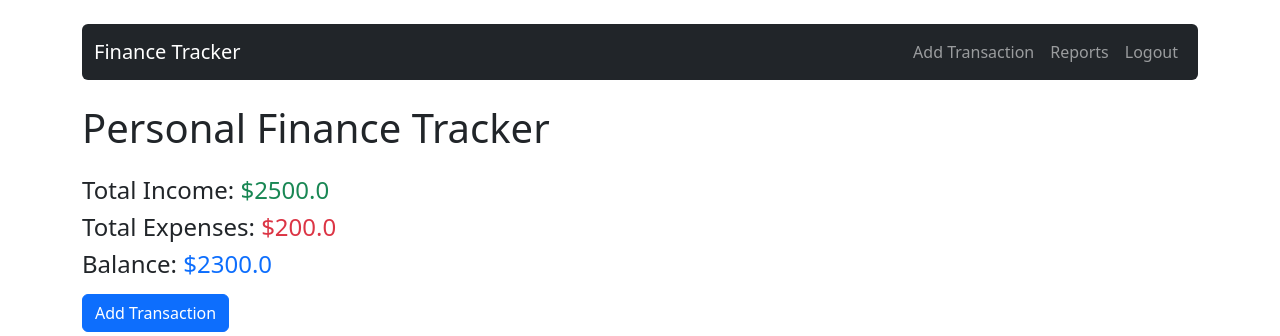
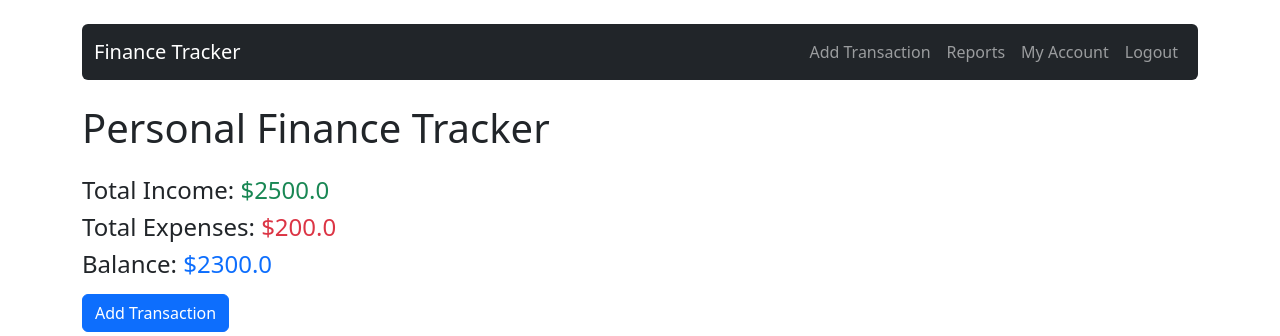
Before and after one commit to CameronSteensma/Personal_Finance_Tracker, a Django app: page / in a window 1280 px wide. Shown: the top 336 px of the page. Run offline with Django 5.2, Linux system fonts and the light colour scheme; a user stored in the database is signed in; data comes from the database, SQL or seed files in the repository; both versions use the stored data as it was after the commit.

Commit message:
Added account link to navigation bar

```diff
--- a/transactions/templates/transactions/transaction_list.html
+++ b/transactions/templates/transactions/transaction_list.html
@@ -23,6 +23,9 @@
                         <a class="nav-link" href="{% url 'reports' %}">Reports</a>
                     </li>
                     {% if user.is_authenticated %}
+                    <li class="nav-item">
+                        <a class="nav-link" href="{% url 'accounts' %}">My Account</a>
+                    </li>
                     <li class="nav-item">
                         <a class="nav-link" href="{% url 'logout' %}">Logout</a>
                     </li>
```
Also changed, not shown: db.sqlite3.
